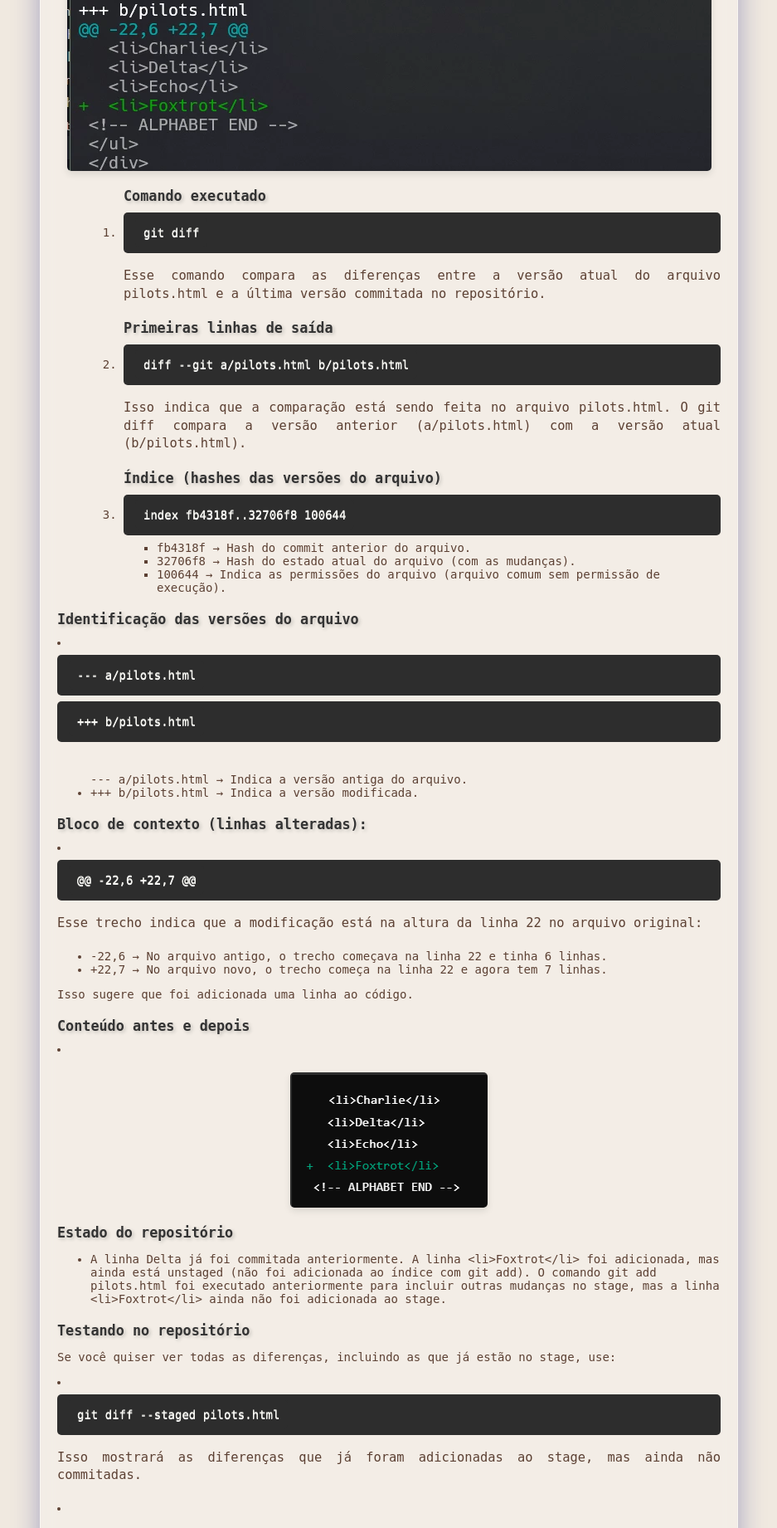
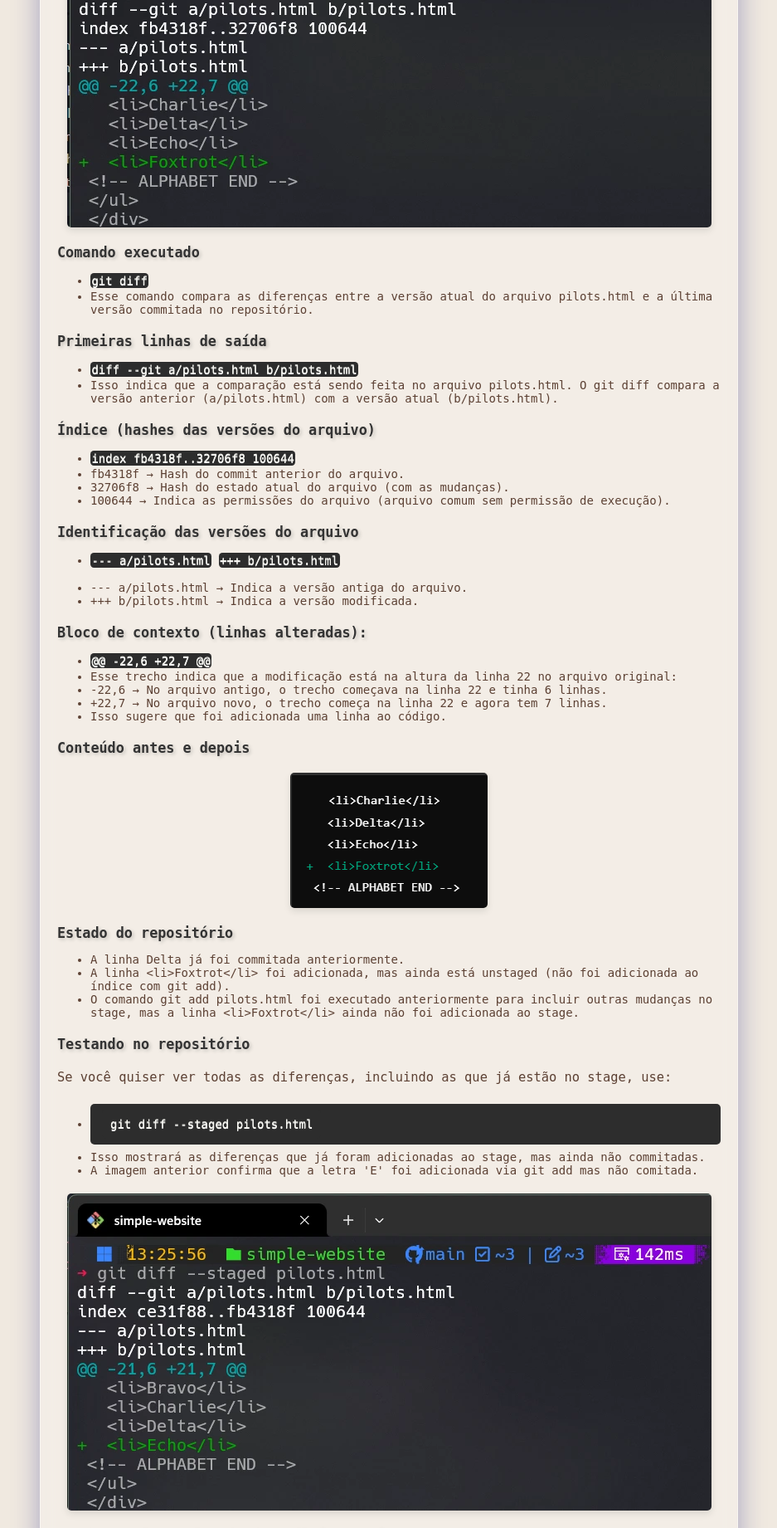
Before and after one commit to linduarte/linduarte.github.io, a Python web app: template app/templates/git-course/12-git-diff.html in a window 1280 px wide. Shown: the part 4080-5921 px from the top of the page at 83% size, without its empty margins (171-1108 px from the left). Run offline with Jinja, Linux system fonts and the light colour scheme; the template is opened without the code that fills it, so the values that code supplies are empty; some libraries are stand-ins or nearby versions; some web fonts are replaced.

Commit message:
chore:testing git-diff and undo-change html files under https://validator.w3.org/

```diff
--- a/app/templates/git-course/12-git-diff.html
+++ b/app/templates/git-course/12-git-diff.html
@@ -16,6 +16,7 @@
         mermaid.initialize({ startOnLoad: true });
     </script>
     <style>
+        /* test w3c ok  */
         .mermaid {
          background-color: black; /* Adds black background to mermaid div */
          color: white; /* Ensures text color is readable */
@@ -38,8 +39,8 @@
     <div class="container">
 
         <h1>Comparando versões</h1>
-        <p style="font-size: 1em; color: #5c4033; text-align: justify; margin-top: -10px; margin-bottom: 20px;">É muito importante notar que existem várias versões de um
-            arquivo em um repositório Git. Cada versão de um arquivo é chamada de 'commit'. Um 'commit' é uma versão de um arquivo em um repositório Git.
+        <p class="p-styled  spaced-p">É muito importante notar que existem várias versões de um arquivo em um repositório Git. Cada versão de um arquivo
+         é chamada de 'commit'. Um 'commit' é uma versão de um arquivo em um repositório Git.
 
        <ul>
         <li>Diretório de trabalho - constitui uma versão de seus arquivos em processo de edição</li>
@@ -53,7 +54,7 @@
         Pensando em um trabalho de desenvolvimento de software, cada 'commit' representa um conjunto de mudanças em um arquivo ou em um conjunto de arquivos.
        </p>
 
-       <p style="font-size: 1em; color: #5c4033; text-align: justify; margin-top: -10px; margin-bottom: 20px;">Agora vamos conhecer um comando que mostra as mudanças no diretório de trabalho, no 'index e nas versões de comites.</p>
+       <p class="p-styled  spaced-p">Agora vamos conhecer um comando que mostra as mudanças no diretório de trabalho, no 'index e nas versões de comites.</p>
 
        <pre class="spaced-pre"><code class="language-bash">git diff</code></pre>
 
@@ -69,13 +70,11 @@
 
         <img src="/app/static/images/add_letter.png" alt="Tela mostrando a adição da letra 'E' nos arquivos HTML." style="max-width: 100%; height: auto;">
 
-        <p class="p-styled  spaced-p">Feitas as adições nos arquivos HTML, vamos adicionar os
-        arquivos  ao index, usando o <code class="language-bash">git add</code>.</p>
+        <p class="p-styled  spaced-p">Feitas as adições nos arquivos HTML, vamos adicionar os arquivos  ao index, usando o <code class="language-bash">git add</code>.</p>
 
         <img src="/app/static/images/git_add_let_F.webp" alt="Tela mostrando o status e a aplicação do git add." style="max-width: 100%; height: auto;">
 
-        <p class="p-styled  spaced-p">Vamos implementar novamente uma 'feature request'
-            adicionando a letra 'F' aos arquivos pilots.html, cities.html e names.html na seguinte ordem repectivamente: 'Foxtrot', 'Fillmore' e 'Fred',da mesma forma anteriormente realizada com a letra 'E'.</p>
+        <p class="p-styled  spaced-p">Vamos implementar novamente uma 'feature request' adicionando a letra 'F' aos arquivos pilots.html, cities.html e names.html na seguinte ordem repectivamente: 'Foxtrot', 'Fillmore' e 'Fred',da mesma forma anteriormente realizada com a letra 'E'.</p>
 
        <img src="/app/static/images/git_add_let_E.webp" alt="Tela mostrando o status após a adição da letra F." style="max-width: 100%; height: auto;">
 
@@ -128,99 +127,131 @@
 
            <img src="/app/static/images/git-diff-pilot.webp" alt="Tela mostrando o comando git status aplicado ao arquivo pilitos.htmlt" style="max-width: 100%; height: auto;">
 
+
+
+            <h4>Comando executado</h4>
             <ul>
-        <ol>
-            <h4>Comando executado</h4>
-            <li><pre class="spaced-pre code-block"><code class="language-bash">git diff</code></pre></li>
-            <p class="p-styled  spaced-p">Esse comando compara as diferenças entre a versão atual do arquivo pilots.html e a última versão commitada no repositório.</p>
+            <li><code class="language-bash">git diff</code></li>
+            <li>Esse comando compara as diferenças entre a versão atual do arquivo pilots.html e a última versão commitada no repositório.</li>
+            </ul>
+
             <h4>Primeiras linhas de saída</h4>
-            <li><pre class="spaced-pre code-block"><code class="language-bash">diff --git a/pilots.html b/pilots.html</code></pre></li>
-            <p class="p-styled  spaced-p">Isso indica que a comparação está sendo feita no arquivo pilots.html. O git diff compara a versão anterior (a/pilots.html) com a versão atual (b/pilots.html).</p>
+            <ul>
+            <li><code class="language-bash">diff --git a/pilots.html b/pilots.html</code></li>
+            <li>Isso indica que a comparação está sendo feita no arquivo pilots.html. O git diff compara a versão anterior (a/pilots.html) com a versão atual (b/pilots.html).</li>
+            </ul>
+
             <h4> Índice (hashes das versões do arquivo)</h4>
-            <li><pre class="spaced-pre code-block"><code class="language-bash">index fb4318f..32706f8 100644</code></pre></li>
-           <ul><li>fb4318f → Hash do commit anterior do arquivo.</li>
+
+            <ul>
+            <li><code class="language-bash">index fb4318f..32706f8 100644</code></li>
+            <li>fb4318f → Hash do commit anterior do arquivo.</li>
             <li>32706f8 → Hash do estado atual do arquivo (com as mudanças).</li>
             <li>100644 → Indica as permissões do arquivo (arquivo comum sem permissão de execução).</li>
-           </ol>
            </ul>
+
             <h4>Identificação das versões do arquivo</h4>
+            <ul>
             <li>
-                <pre class="spaced-pre code-block"><code class="language-bash">--- a/pilots.html</code></pre>
-                <pre class="spaced-pre code-block"><code class="language-bash">+++ b/pilots.html</code></pre>
+                <code class="language-bash">--- a/pilots.html</code>
+                <code class="language-bash">+++ b/pilots.html</code>
             </li>
-            <p class="p-styled  spaced-p"><ul>--- a/pilots.html → Indica a versão antiga do arquivo.</li>
-             <li>   +++ b/pilots.html → Indica a versão modificada.</li></ul></p>
+            </ul>
+
+            <ul>
+            <li>--- a/pilots.html → Indica a versão antiga do arquivo.</li>
+            <li>   +++ b/pilots.html → Indica a versão modificada.</li>
+            </ul>
+
             <h4>Bloco de contexto (linhas alteradas):</h4>
-            <li><pre class="spaced-pre code-block"><code class="language-bash">@@ -22,6 +22,7 @@</code></pre></li>
-            <p class="p-styled  spaced-p">Esse trecho indica que a modificação está na altura da linha 22 no arquivo original:
-            <ul><li>-22,6 → No arquivo antigo, o trecho começava na linha 22 e tinha 6 linhas.</li>
-            <li>+22,7 → No arquivo novo, o trecho começa na linha 22 e agora tem 7 linhas.</li></ul>
-                Isso sugere que foi adicionada uma linha ao código.</p>
+
+            <ul>
+            <li><code class="language-bash">@@ -22,6 +22,7 @@</code></li>
+            <li>Esse trecho indica que a modificação está na altura da linha 22 no arquivo original:</li>
+            <li>-22,6 → No arquivo antigo, o trecho começava na linha 22 e tinha 6 linhas.</li>
+            <li>+22,7 → No arquivo novo, o trecho começa na linha 22 e agora tem 7 linhas.</li>
+            <li>Isso sugere que foi adicionada uma linha ao código.</li>
+            </ul>
+
            <h4>Conteúdo antes e depois</h4>
-           <li>
+
            <img src="/app/static/images/conteudo_diff.png" alt="Conteúdo antes e depois" style="max-width: 100%; height: auto;">
-           </li>
+
+
            <h4>Estado do repositório</h4>
-           <ul><li>
-            A linha Delta já foi commitada anteriormente.
-           A linha &lt;li&gt;Foxtrot&lt;/li&gt;  foi adicionada, mas ainda está unstaged (não foi adicionada ao índice com git add).
-           O comando git add pilots.html foi executado anteriormente para incluir outras mudanças no stage, mas a linha &lt;li&gt;Foxtrot&lt;/li&gt; ainda não foi adicionada ao stage.
-           </li></ul>
+
+           <ul>
+            <li> A linha Delta já foi commitada anteriormente.</li>
+            <li> A linha &lt;li&gt;Foxtrot&lt;/li&gt;  foi adicionada, mas ainda está unstaged (não foi adicionada ao índice com git add).</li>
+           <li>O comando git add pilots.html foi executado anteriormente para incluir outras mudanças no stage, mas a linha &lt;li&gt;Foxtrot&lt;/li&gt; ainda não foi adicionada ao stage.</li>
+           </ul>
+
            <h4>Testando no repositório</h4>
-           <p>Se você quiser ver todas as diferenças, incluindo as que já estão no stage, use:</p>
+
+           <p class="p-styled  spaced-p">Se você quiser ver todas as diferenças, incluindo as que já estão no stage, use:</p>
+           <ul>
            <li><pre class="spaced-pre code-block"><code class="language-bash">git diff --staged pilots.html</code></pre></li>
-           <p class="p-styled  spaced-p">Isso mostrará as diferenças que já foram adicionadas ao stage, mas ainda não commitadas.</p>
-           <li>
+           <li>Isso mostrará as diferenças que já foram adicionadas ao stage, mas ainda não commitadas.</li>
+           <li>A imagem anterior confirma que a letra 'E' foi adicionada via git add mas não comitada.</li>
+           </ul>
            <img src="/app/static/images/git-diff_staged.webp" alt="Conteúdo antes e depois" style="max-width: 100%; height: auto;">
-           </li>
-           <p class="p-styled  spaced-p">A imagem anterior confirma que a letra 'E' foi adicionada via git add mas não comitada.</p>
+
            <h4>Vendo as alterações desde o último comite.</h4>
-           <li>
-            <pre class="spaced-pre code-block"><code class="language-bash">git diff HEAD pilots.html</code></pre>
-           </li>
+
+           <ul>
+           <li><pre class="spaced-pre code-block"><code class="language-bash">git diff HEAD pilots.html</code></pre></li>
+            <li>Na imagem acima vemos uma linha contendo a palavra 'Echo' e 'Foxtrot' adicionadas como indicado pelo sinal '+'. O git diff interpreta o HEAD com um hash do último comite.</li>
+            <li>O resultado é esperado pois o comite (letra D) foi feito antes da adição das letras 'E' e 'F'. </li>
+           </ul>
            <img src="/app/static/images/git-diff-head.webp" alt="Conteúdo antes e depois" style="max-width: 100%; height: auto;">
-            <p>Na imagem acima vemos uma linha contendo a palavra 'Echo' e 'Foxtrot' adicionadas como indicado pelo sinal '+'. O git diff interpreta o HEAD com um hash do último comite.
-                O resultado é esperado pois o comite (letra D) foi feito antes da adição das letras 'E' e 'F'.
-            </p>
+
            <h4>Vendo mudanças entre dois comites</h4>
+
+           <ul>
            <li><pre class="spaced-pre code-block"><code class="language-bash">git diff HEAD~1 HEAD pilots.html</code></pre></li>
-           <p class="p-styled  spaced-p">Esse comando compara a versão do arquivo pilots.html entre: </p>
+           <li>Esse comando compara a versão do arquivo pilots.html entre: </li>
+           </ul>
+
            <ul>
             <li>HEAD~1: O commit anterior ao atual (o "pai" do commit atual).</li>
             <li>HEAD: O commit atual.</li>
-            <p class="p-styled  spaced-p">Isso significa que estamos verificando as mudanças feitas no último commit que afetaram pilots.html.</p>
+            <li>Isso significa que estamos verificando as mudanças feitas no último commit que afetaram pilots.html.</li>
             </ul>
+
             <pre class="spaced-pre code-block"><code class="language-bash">index 9dd516f..ce31f88 100644</code></pre>
             <img src="/app/static/images/git-diff-head-head.webp" alt="Entre dois comites" style="max-width: 100%; height: auto;">
+
             <ul>
             <li>9dd516f: Hash da versão anterior do arquivo (HEAD~1).</li>
             <li>ce31f88: Hash da versão atual do arquivo (HEAD).</li>
-            <li>100644: Permissões do arquivo (arquivo comum, sem execução).</li></ul>
-            <p class="p-styled  spaced-p">Esse git diff confirma que no último commit foi adicionada a linha &lt;li&gt;Delta&lt;/li&gt; ao pilots.html.</p>
+            <li>100644: Permissões do arquivo (arquivo comum, sem execução).</li>
+             <li>Esse git diff confirma que no último commit foi adicionada a linha &lt;li&gt;Delta&lt;/li&gt; ao pilots.html.</li>
+            </ul>
+
             <h4>Obtendo os hashes pelo git log para verificar a diferença entre comites.</h4>
-            <li><pre class="spaced-pre code-block"><code class="language-bash">git log --online --decorate</code></pre>
-                <pre class="spaced-pre code-block"><code class="language-bash">git diff d298f74 2dded79 pilots.html</code></pre></li>
+
+            <ul>
+            <li><pre class="spaced-pre code-block"><code class="language-bash">git log --online --decorate</code></pre></li>
+            <li><pre class="spaced-pre code-block"><code class="language-bash">git diff d298f74 2dded79 pilots.html</code></pre></li>
+            <li>Na imagem anterior podemos observar os seguintes pontos:</li>
+            </ul>
             <img src="/app/static/images/git-log-diff.webp" alt="Entre dois comites" style="max-width: 100%; height: auto;">
-            <p class="p-styled  spaced-p">Na imagem anterior podemos observar os seguintes pontos:</p>
-            <ul><li>git log --oneline --decorate mostrou que o commit 2dded79 adicionou algo novo ao projeto.</li>
-            <li>git diff d298f74 2dded79 pilots.html revelou exatamente qual foi essa mudança: a adição da linha &lt;li&gt;Delta&lt;/li&gt</li>
+
+            <ul>
+            <li>git log --oneline --decorate mostrou que o commit 2dded79 adicionou algo novo ao projeto.</li>
+            <li>git diff d298f74 2dded79 pilots.html revelou exatamente qual foi essa mudança: a adição da linha &lt;li&gt;Delta&lt;/li&gt;</li>
             </ul>
+
             <h4>Agora vamos comitar as pendências do 'feature request', ou seja a inserção da letra 'E' e da letra 'F'.</h4>
+
             <img src="/app/static/images/commit_E.png" alt="Entre dois comites" style="max-width: 100%; height: auto;">
             <img src="/app/static/images/commit_F.png" alt="Entre dois comites" style="max-width: 100%; height: auto;">
             <p class="p-styled  spaced-p">Ressalvo que o comite da letra 'F' foi precedido de um 'git add' pois o mesmo estava 'unstaged'.</p>
+
             <h4>Conclusão desta etapa</h4>
+
             <img src="/app/static/images/git-st-final.webp" alt="Entre dois comites" style="max-width: 100%; height: auto;">
 
-
-
-
-
-
-
-           </ol>
-           </ol>
-           </ul>
            <section>
             <h3>Git Graph</h3>
             <p>Diagrama Mermaid  para o Git graph</p>
```
Also changed, not shown: app/templates/git-course/13-undo-changes.html (+7 -19 lines). Lines whose indentation alone changed are shown as unchanged.
